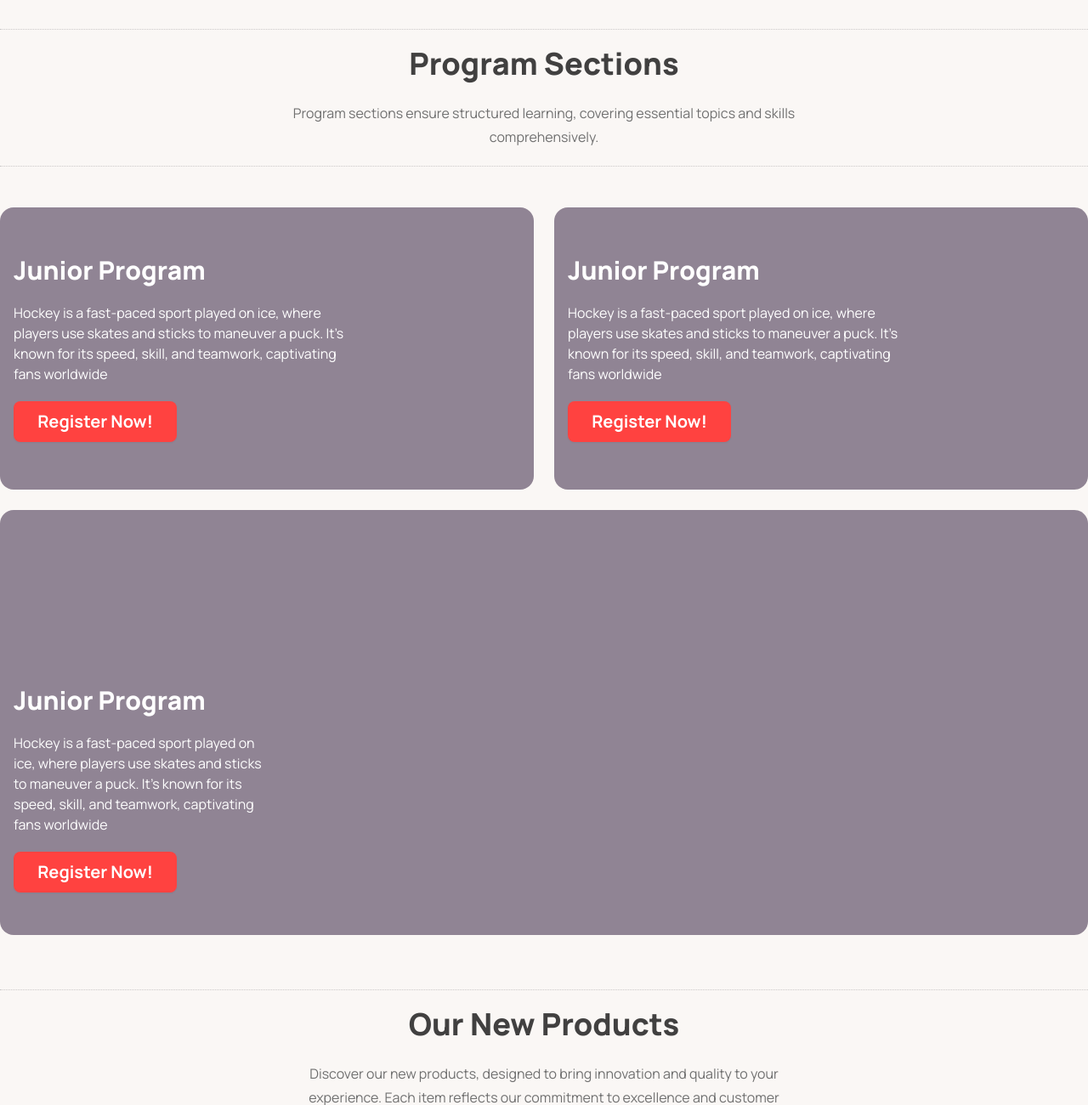
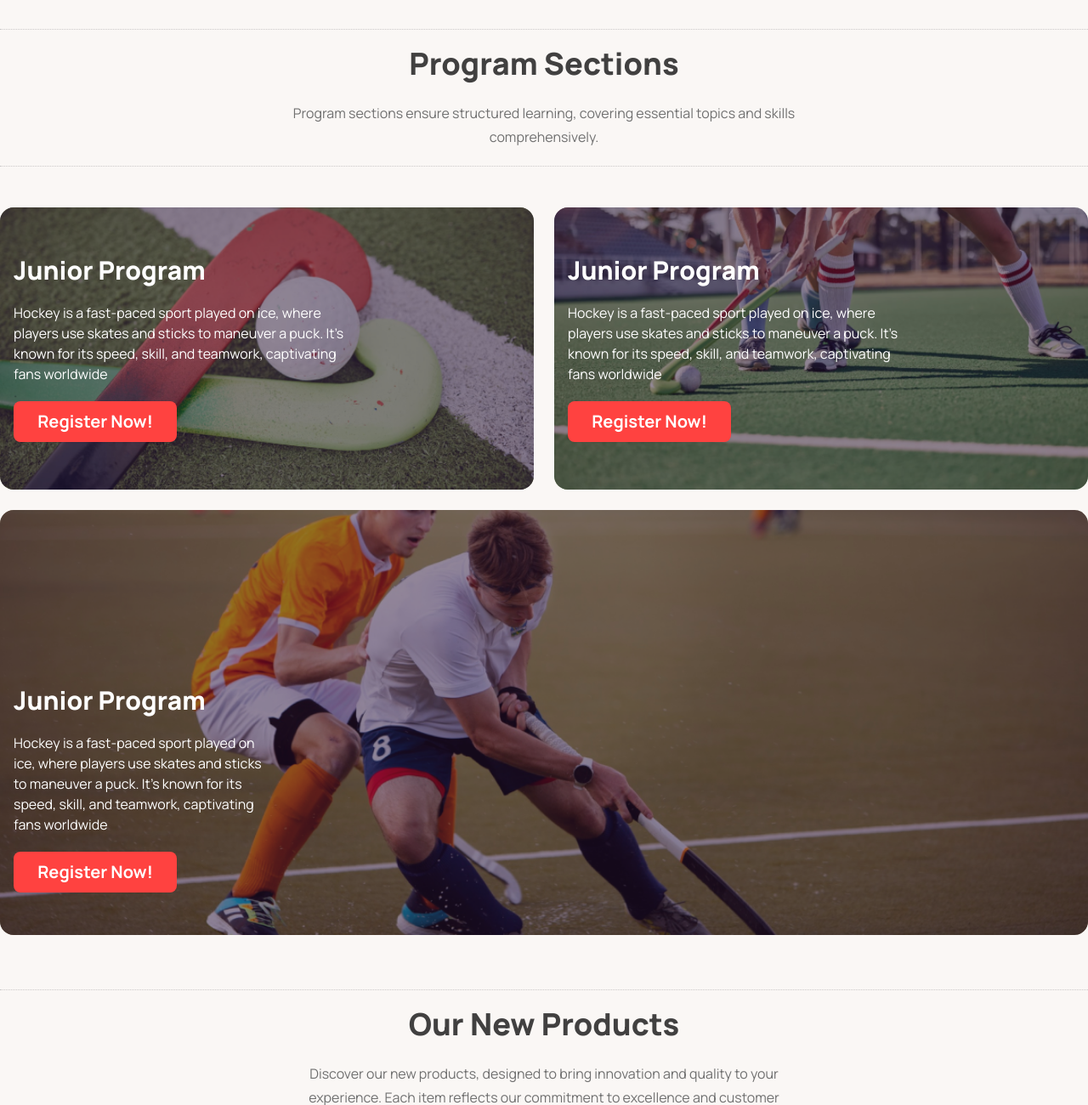
Before and after one commit to BinaryProgram/assignment-repo-three, a plain HTML site: page index.html in a window 1280 px wide. Shown: the part 1441-2741 px from the top of the page at 85% size. Drawn offline with nearby package versions, Linux system fonts and the light colour scheme; the site is published under a folder, as on GitHub Pages, so addresses that start at the root find nothing.

Commit message:
url images path problem solved

```diff
--- a/index.html
+++ b/index.html
@@ -341,7 +341,7 @@
           <div class="grid grid-cols-1 gap-6 lg:grid-cols-2">
             <div
               class="hero overflow-hidden"
-              style="background-image: url(/images/2.png); border-radius: 16px"
+              style="background-image: url(./images/2.png); border-radius: 16px"
             >
               <div class="hero-overlay"></div>
               <div class="mr-0 py-0 lg:mr-[200px] lg:py-10">
@@ -367,7 +367,7 @@
             </div>
             <div
               class="hero overflow-hidden"
-              style="background-image: url(/images/3.png); border-radius: 16px"
+              style="background-image: url(./images/3.png); border-radius: 16px"
             >
               <div class="hero-overlay"></div>
               <div class="mr-[200px] py-0 lg:py-10">
@@ -394,7 +394,7 @@
             <div
               class="hero col-span-1 h-auto overflow-hidden lg:col-span-2 lg:h-[500px]"
               style="
-                background-image: url(/images/4.png);
+                background-image: url(./images/4.png);
                 border-radius: 16px;
                 object-fit: contain;
               "
```
